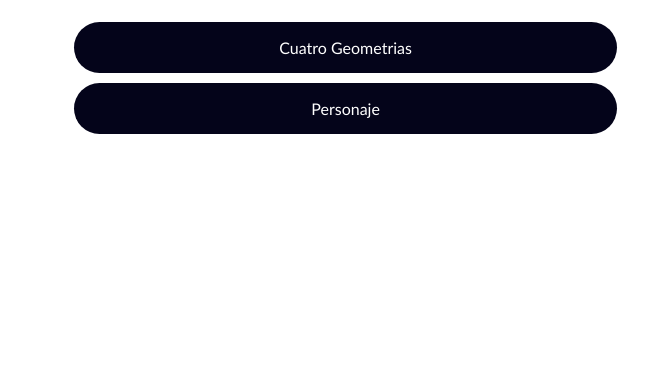
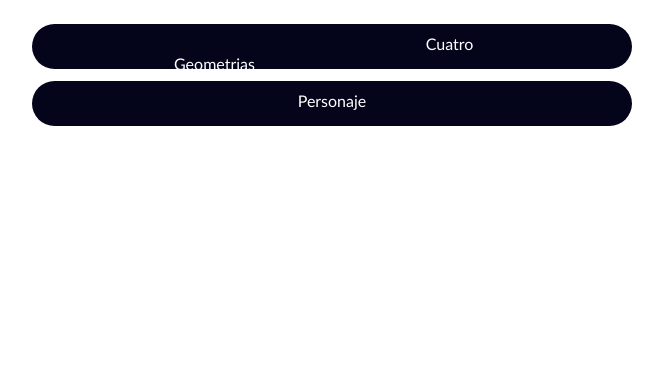
Before and after one commit to YulianaAraujo/Three-js, a plain HTML site: page index.html in a window 1280 px wide. Shown: the part 428-800 px from the top of the page, without its empty margins (340-1003 px from the left). Drawn offline with Linux system fonts and the light colour scheme.

Commit message:
commit on master

```diff
--- a/index.html
+++ b/index.html
@@ -31,9 +31,10 @@
       ul li {
         background-color: rgb(4, 4, 26);
         border-radius: 45px;
-        width: 40vw;
+        padding-top: 10px;
+        width: 600px;
+        height: 35px;
         margin: 2% 2%;
-        padding: 3%;
         position: relative;
         list-style: none;
         text-align: center;
@@ -41,7 +42,7 @@
       a {
         font-family: "Gill Sans", "Gill Sans MT", Calibri, "Trebuchet MS",
           sans-serif;
-        border-radius: 45%;
+          padding: 0 235px 30px 235px;
         color: white;
         text-decoration: none;
         text-align: center;
```
